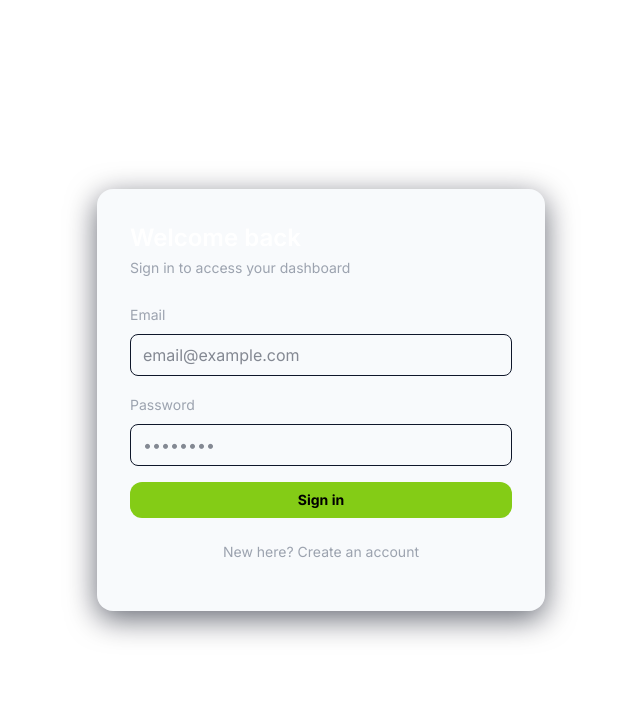
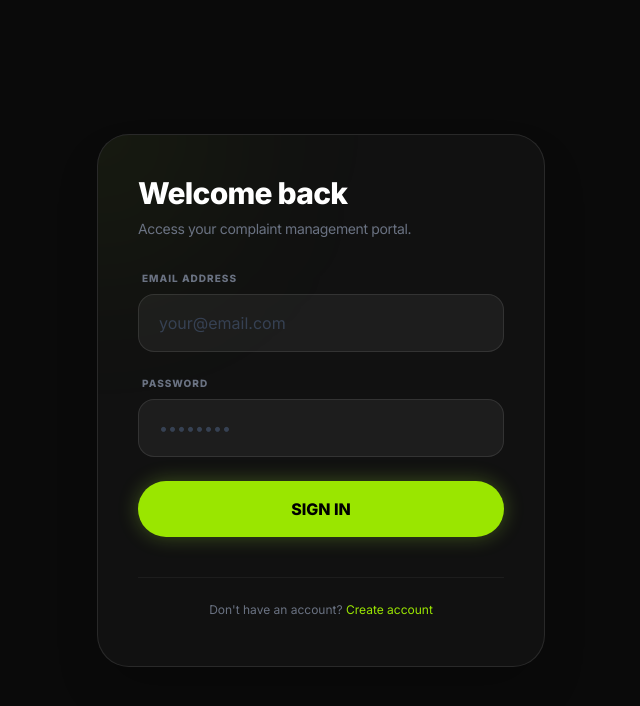
Before and after one commit to lUCIFER94008/complaint-system, a Next.js app: page /login in a window 1280 px wide. Shown: the top 706 px of the page, without its empty margins (319-959 px from the left). Built offline with nearby package versions, Linux system fonts and the light colour scheme.

Commit message:
fix(auth): update login storage to include user ID and improve submission error handling

```diff
--- a/src/app/complaints/submit/page.tsx
+++ b/src/app/complaints/submit/page.tsx
@@ -21,6 +21,11 @@ export default function SubmitComplaint() {
       setMessage("Please sign in to submit a complaint.");
       setLoading(false);
       return;
+    }
+    if (!auth.id) {
+       setMessage("Session expired or invalid. Please log out and log in again to continue.");
+       setLoading(false);
+       return;
     }
     try {
       const res = await fetch("/api/complaints", {
--- a/src/app/login/page.tsx
+++ b/src/app/login/page.tsx
@@ -19,13 +19,16 @@ export default function LoginPage() {
       const res = await fetch("/api/auth/login", {
         method: "POST",
         headers: { "Content-Type": "application/json" },
-        body: JSON.stringify({ email, password }),
+        body: JSON.stringify({ email: email.toLowerCase(), password }),
       });
       const data = await res.json();
       if (!res.ok) throw new Error(data?.error ?? "Login failed");
+
+      // ✅ Store FULL data including 'id' and 'phone'
       try {
-        localStorage.setItem("auth", JSON.stringify({ email: data.email, role: data.role, name: data.name }));
+        localStorage.setItem("auth", JSON.stringify(data));
       } catch {}
+
       router.push(data.role === "admin" ? "/admin" : "/dashboard");
     } catch (err) {
       setError(err instanceof Error ? err.message : String(err));
@@ -35,33 +38,65 @@ export default function LoginPage() {
   }
 
   return (
-    <div className="min-h-screen flex items-center justify-center bg-[var(--bg)]">
-      <main className="w-full max-w-md card-surface p-8 shadow-lg">
-        <h1 className="text-2xl font-semibold text-white">Welcome back</h1>
-        <p className="mt-1 text-sm text-muted">Sign in to access your dashboard</p>
+    <div className="min-h-screen flex items-center justify-center bg-[#0a0a0a] px-4">
+      <main className="w-full max-w-md bg-[#111111] border border-white/10 rounded-[2rem] p-8 md:p-10 shadow-2xl relative overflow-hidden group">
+        {/* Glow effect */}
+        <div className="absolute -top-24 -left-24 w-48 h-48 bg-lime-400/10 blur-[100px] rounded-full group-hover:bg-lime-400/20 transition-all duration-700" />
 
-        <form onSubmit={onSubmit} className="mt-6 space-y-4">
+        <div className="relative z-10">
+          <header className="mb-8">
+            <h1 className="text-3xl font-black text-white tracking-tight">Welcome back</h1>
+            <p className="text-gray-500 mt-2 text-sm font-medium tracking-tight">Access your complaint management portal.</p>
+          </header>
+
+          <form onSubmit={onSubmit} className="space-y-6">
             <div>
-            <label htmlFor="email" className="text-sm text-[var(--muted)]">Email</label>
-            <input id="email" value={email} onChange={(e) => setEmail(e.target.value)} type="email" required placeholder="email@example.com" className="mt-2 w-full rounded-lg border border-[var(--border)] bg-transparent px-3 py-2 text-[var(--text)] outline-none focus:ring-2 focus:ring-[var(--accent)]" />
+              <label htmlFor="email" className="text-[10px] uppercase font-black tracking-widest text-gray-500 mb-2 block ml-1">Email Address</label>
+              <input
+                id="email"
+                value={email}
+                onChange={(e) => setEmail(e.target.value)}
+                type="email"
+                required
+                placeholder="your@email.com"
+                className="w-full bg-white/5 border border-white/10 rounded-2xl px-5 py-4 text-white placeholder:text-gray-700 focus:border-lime-400 focus:ring-1 focus:ring-lime-400 transition-all outline-none"
+              />
             </div>
 
             <div>
-            <label htmlFor="password" className="text-sm text-[var(--muted)]">Password</label>
-            <input id="password" value={password} onChange={(e) => setPassword(e.target.value)} type="password" required placeholder="••••••••" className="mt-2 w-full rounded-lg border border-[var(--border)] bg-transparent px-3 py-2 text-[var(--text)] outline-none focus:ring-2 focus:ring-[var(--accent)]" />
+              <label htmlFor="password" className="text-[10px] uppercase font-black tracking-widest text-gray-500 mb-2 block ml-1">Password</label>
+              <input
+                id="password"
+                value={password}
+                onChange={(e) => setPassword(e.target.value)}
+                type="password"
+                required
+                placeholder="••••••••"
+                className="w-full bg-white/5 border border-white/10 rounded-2xl px-5 py-4 text-white placeholder:text-gray-700 focus:border-lime-400 focus:ring-1 focus:ring-lime-400 transition-all outline-none"
+              />
             </div>
 
-          {error ? <div className="text-sm text-red-400">{error}</div> : null}
+            {error && (
+              <div className="p-4 rounded-xl text-xs font-bold bg-red-500/10 text-red-500 border border-red-500/10">
+                {error}
+              </div>
+            )}
 
-          <button type="submit" disabled={loading} className="w-full rounded-full btn-primary px-4 py-2 text-sm font-semibold disabled:opacity-60">
-            {loading ? "Signing in..." : "Sign in"}
+            <button
+              type="submit"
+              disabled={loading}
+              className="w-full bg-lime-400 text-black font-black py-4 rounded-full hover:bg-lime-300 disabled:opacity-50 transition-all active:scale-95 shadow-[0_0_20px_rgba(163,230,53,0.3)] hover:shadow-[0_0_30px_rgba(163,230,53,0.4)]"
+            >
+              {loading ? "AUTHENTICATING..." : "SIGN IN"}
             </button>
           </form>
 
-        <div className="mt-6 text-center text-sm text-[var(--muted)]">
-          <p>
-            New here? <Link href="/register" className="text-[var(--accent)]">Create an account</Link>
+          <div className="mt-10 pt-6 border-t border-white/5 text-center">
+            <p className="text-gray-500 text-xs font-medium">
+              Don't have an account?{" "}
+              <Link href="/register" className="text-lime-400 hover:underline">Create account</Link>
             </p>
+          </div>
         </div>
       </main>
     </div>
```
Lines whose indentation alone changed are shown as unchanged.
